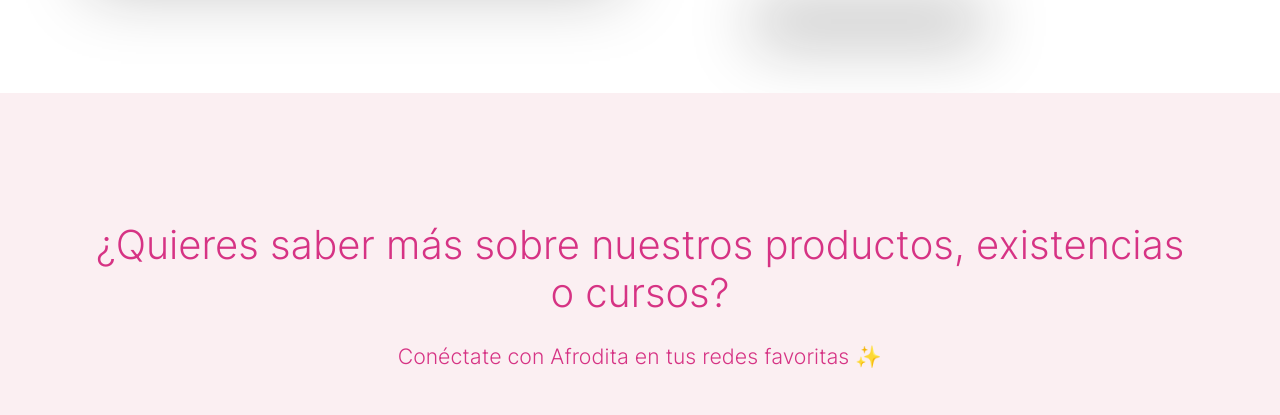
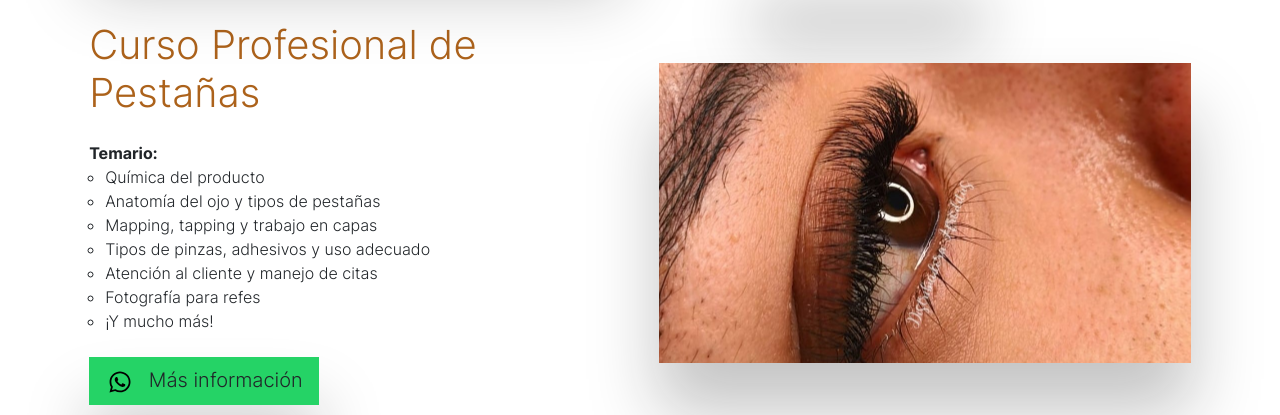
Before and after one commit to DonovanQ02/afrodita-landing-page, a plain HTML site: page index.html in a window 1280 px wide. Shown: the part 5724-6139 px from the top of the page. Drawn offline with nearby package versions, Linux system fonts and the light colour scheme.

Commit message:
Se agrega el curso de pestañas

```diff
--- a/index.html
+++ b/index.html
@@ -633,6 +633,23 @@ document.addEventListener('DOMContentLoaded', function () {
       ],
       duration: '',
       whatsapp: 'https://wa.me/524461238782?text=Hola%2C%20vi%20sobre%20el%20curso%20profesional%20de%20*Polygel*%20y%20quiero%20pedir%20más%20información',
+      imageStyle: ''
+    },
+    {
+      id: 'curso-pestañas',
+      title: 'Curso Profesional de Pestañas',
+      image: 'img/custom/pestañas2.jpeg',
+      temario: [
+        'Química del producto',
+        'Anatomía del ojo y tipos de pestañas',
+        'Mapping, tapping y trabajo en capas',
+        'Tipos de pinzas, adhesivos y uso adecuado',
+        'Atención al cliente y manejo de citas',
+        'Fotografía para refes',
+        '¡Y mucho más!'
+      ],
+      duration: '',
+      whatsapp: 'https://wa.me/524461238782?text=Hola%2C%20vi%20sobre%20el%20curso%20profesional%20de%20*Pestañas*%20y%20quiero%20pedir%20más%20información',
       imageStyle: ''
     }
   ];
```
Also changed, not shown: img/custom/pestañas.jpeg (added), img/custom/pestañas2.jpeg (added).
